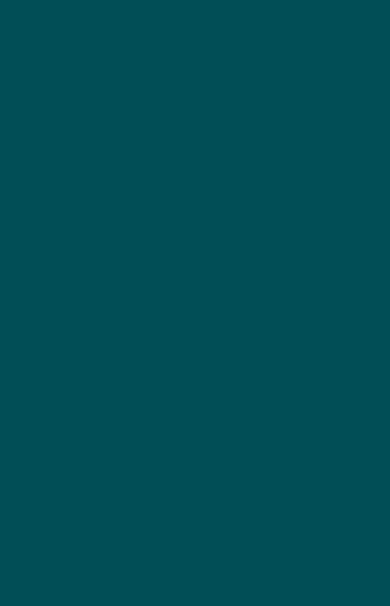
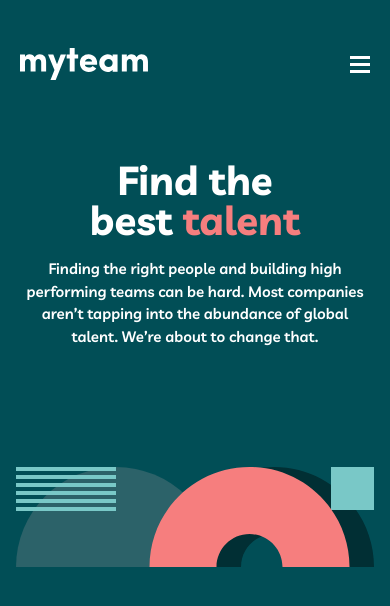
Before and after one commit to MIRZOULUGBEK9008/mtscss-selfmade, a plain HTML site: page index.html in a window 390 px wide. Drawn offline with Linux system fonts and the light colour scheme.

Commit message:
Add site-header with responsive

```diff
--- a/index.html
+++ b/index.html
@@ -7,11 +7,45 @@
     <link rel="stylesheet" href="./css/style.css">
 </head>
 <body>
-    <!-- HEADER START -->
-    <header class="header">
 
-    </header>
-    <!-- HEADER END -->
+    <div class="site-header-hero-wrapper">
+        <header class="site-header">
+            <div class="site-header__container container">
+                <!-- SITE-LOGO -->
+                <a class="site-header__logo logo" href="index.html">
+                    <img class="logo__img" src="img/logo.svg" alt="Site logo" width="160" height="40">
+                </a>
+                <!-- NAVIGATION -->
+                <nav class="site-header__sitenav sitenav">
+                    <ul class="sitenav__list">
+                        <li class="sitenav__item">
+                            <a class="sitenav__link" href="#">home</a>
+                        </li>
+                        <li class="sitenav__item">
+                            <a class="sitenav__link" href="#">about</a>
+                        </li>
+                    </ul>
+                </nav>
+
+                <a class="site-header__button button button--light" href="#">contact us</a>
+                <button class="toggler" type="button">
+                    <img src="img/toggler.svg" alt="" aria-hidden="true">
+                </button>
+            </div>
+        </header>
+
+        <div class="index-hero">
+            <div class="index-hero__container container">
+                <div class="index-hero__content">
+                    <h1 class="index-hero__title">Find the</br>best <i>talent</i></h1>
+                    <div class="index-hero-description__wrapper">
+                        <p class="index-hero__description divider divider--rapture-blue">Finding the right people and building high performing teams can be hard. Most companies aren’t tapping into the abundance of global talent. We’re about to change that.</p>
+                    </div>
+                </div>
+            </div>
+        </div>
+    </div>
+
 
     <!-- MAIN START-->
     <main class="main">
--- a/scss/base/_resets.scss
+++ b/scss/base/_resets.scss
@@ -5,8 +5,8 @@
 }
 
 *:focus {
-  // outline: ;
-  // outline-offset: ;
+  outline: 0.1rem dashed $primary-white;
+  outline-offset: 0.3rem;
 }
 
 html {
--- a/scss/components/_buttons.scss
+++ b/scss/components/_buttons.scss
@@ -5,26 +5,25 @@
   border-radius: 2.4rem;
   border: 2px solid transparent;
   padding: 0.9rem 3.3rem 1.1rem 3.2rem;
-  transition: 0.2s ease;
+  transition: color 0.2s ease;
 }
 
-.light-btn {
-  color:$primary-whtie;
-  border-color: $primary-whtie;
+.button--light {
+  color:$primary-white;
+  border-color: $primary-white;
 
   &:hover {
-    background-color: $primary-whtie;
+    background-color: $primary-white;
     color:$secondary-dark-green;
   }
 }
 
-
-.dark-btn {
+.button--dark {
   color:$secondary-dark-green;
   border-color: $secondary-dark-green;
 
   &:hover {
     background-color:$secondary-dark-green;
-    color:$primary-whtie;
+    color:$primary-white;
   }
 }
--- a/scss/layout/_header.scss
+++ b/scss/layout/_header.scss
@@ -0,0 +1,198 @@
+.site-header-hero-wrapper {
+  background-image: url(../../img/home/hero-circle-double.svg);
+  background-repeat: no-repeat;
+  background-position: bottom -100px right calc(50% - 42rem);
+  min-height: 70rem;
+}
+
+.site-header__container {
+  display: flex;
+  align-items: center;
+  padding-top: 7.3rem;
+  padding-bottom: 7.3rem;
+}
+
+.site-header__logo {
+  margin-right: 8rem;
+}
+
+.logo {
+  transition: opacity 0.3s ease;
+  &:hover {
+    opacity: 0.8;
+  }
+  &:active {
+    opacity: 0.6;
+  }
+  .logo__img {
+    width: 160px;
+    height: 40px;
+    object-fit: contain;
+    object-position: center;
+  }
+}
+
+
+
+
+
+/* SITENAV-LIST  */
+.sitenav {
+  &__list {
+    display: flex;
+    margin: 0;
+    padding: 0;
+    list-style: none;
+  }
+
+  &__item:not(:last-child) {
+    margin-right: 4rem;
+  }
+
+  &__link {
+    display: block;
+    text-decoration: none;
+    color: $primary-white;
+    font-size: 1.8rem;
+    line-height: 1.5;
+    font-weight: 600;
+    white-space: nowrap;
+  }
+}
+
+.site-header__button {
+  margin-left: auto;
+}
+
+.toggler {
+  display: none;
+  background-color: transparent;
+  cursor: pointer;
+  padding: 0;
+  border: 0;
+}
+
+.index-hero__content {
+  display: flex;
+  justify-content: space-between;
+  width: 100%;
+  max-width: 100%;
+  padding-top: 6.6rem;
+}
+
+.index-hero__title {
+  font-size: $h1-lage-font-size;
+  line-height: $h1-lage-lh;
+  i {
+    font-style: normal;
+    color: $primary-ligth-coral;
+  }
+}
+
+.index-hero-description__wrapper {
+  width: 100%;
+  max-width: 44.5rem;
+}
+
+.index-hero__description {
+  font-size: 1.8rem;
+  line-height: 1.5;
+  font-weight: 600;
+}
+
+.divider {
+  &::before {
+    display: flex;
+    flex-direction: column;
+    content: "";
+    width: 5rem;
+    height: 0.4rem;
+    margin-bottom: 8rem;
+  }
+}
+
+.divider--rapture-blue {
+  &::before {
+    background-color: $secondary-rapture-blue;
+  }
+}
+
+
+// RESPONSIVE ==> 1050
+@media only screen and (max-width: 1050px) {
+  .site-header-hero-wrapper {
+    background-position: bottom -100px right calc(50%);
+  }
+
+  .logo__img {
+    width: 128px !important;
+    height: 32px !important;
+  }
+
+  .site-header__logo {
+    margin-right: 4.8rem;
+  }
+
+  .index-hero__content {
+    flex-direction: column;
+    align-items: center;
+    padding-top: 5rem;
+    margin-right: auto;
+    margin-left: auto;
+  }
+
+  .index-hero__title {
+    font-size: 6.4rem;
+    margin-bottom: 2.4rem;
+    text-align: center;
+  }
+
+  .index-hero-description__wrapper {
+    max-width: 45.7rem;
+    text-align: center;
+  }
+
+  .index-hero__description {
+    font-size: 1.5rem;
+  }
+
+  .divider::before {
+    display: none;
+  }
+}
+
+
+// RESPONSIVE ==> 550
+@media only screen and (max-width: 550px) {
+  .site-header-hero-wrapper {
+    min-height: 56.7rem;
+  }
+
+  .site-header__container {
+    justify-content: space-between;
+    padding-top: 4.8rem;
+    padding-bottom: 4.8rem;
+  }
+
+  .site-header__button {
+    display: none;
+  }
+
+  .site-header__sitenav {
+    display: none;
+  }
+
+  .toggler {
+    display: inline-flex;
+  }
+
+  .index-hero__content {
+    padding-top: 3.2rem;
+  }
+
+  .index-hero__title {
+    font-size: 4rem;
+    line-height: 1;
+    margin-bottom: 1.8rem;
+  }
+}
```
Also changed, not shown: scss/abstracts/_variables.scss (+9 -9 lines), css/style.css, img/toggler.svg (added), 2 other files.
